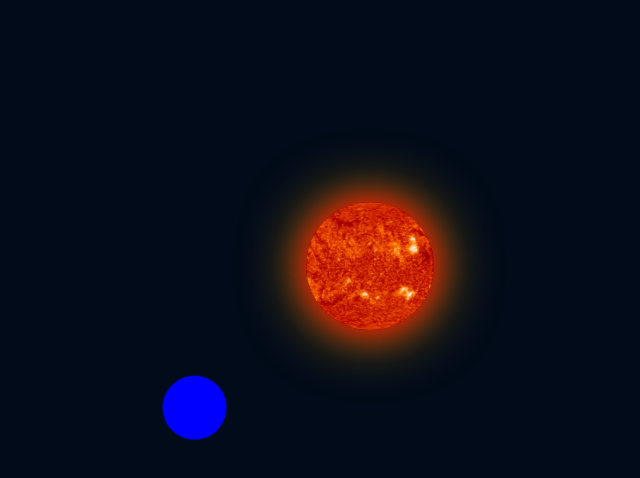
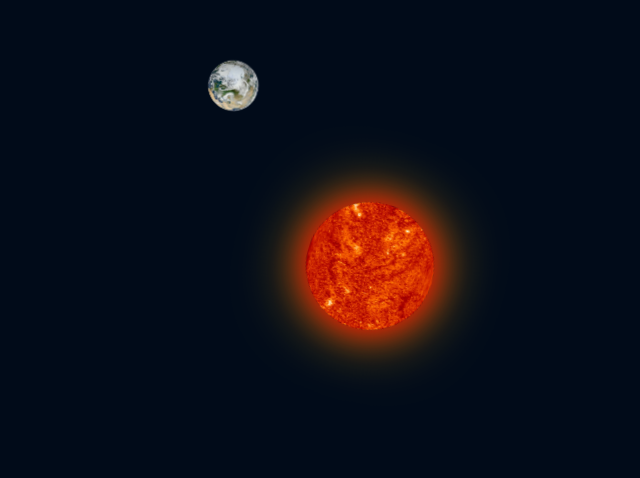
Before and after one commit to surpise/Solar-System, a React (Vite) app: page / in a window 1280 px wide. Shown: the part 134-612 px from the top of the page, without its empty margins (270-910 px from the left). Built offline with nearby package versions, Linux system fonts and the light colour scheme.

Commit message:
feat: 지구 공정 애니메이션 구현 #5
애니메이션 방식 변경
지구 공전 애니메이션 구현

```diff
--- a/src/styles/animation/Revolve.css
+++ b/src/styles/animation/Revolve.css
@@ -1,8 +1,8 @@
 @keyframes revolve {
-  from {
+  0% {
     transform: rotate(0);
   }
-  to {
+  100% {
     transform: rotate(359deg);
   }
 }
--- a/src/styles/animation/Rotate.css
+++ /dev/null
@@ -1,8 +0,0 @@
-@keyframes rotate {
-  from {
-    background-position: 0;
-  }
-  to {
-    background-position: -200%;
-  }
-}
--- a/src/styles/components/Earth.css
+++ b/src/styles/components/Earth.css
@@ -8,17 +8,22 @@
   width: 30vw;
   aspect-ratio: 1;
 
-  animation: revolve 10s linear infinite;
+  animation: revolve 365s linear infinite;
+  transform-origin: center;
 }
 
 .earth {
   position: absolute;
 
-  transform: translate(-40%, 50%);
+  transform: rotate(23deg);
 
   width: 5vw;
   aspect-ratio: 1;
 
   border-radius: 50%;
-  background-color: blue;
+
+  background: url(../../assets/earth.png);
+  background-size: 100% 100%;
+
+  animation: revolve 1s linear infinite;
 }
--- a/src/styles/components/Sun.css
+++ b/src/styles/components/Sun.css
@@ -1,4 +1,4 @@
-@import '../animation/Rotate.css';
+@import '../animation/Revolve.css';
 
 .sun {
   position: absolute;
@@ -8,14 +8,22 @@
 
   width: 10vw;
   aspect-ratio: 1;
+}
+
+.sun::before {
+  content: '';
+  position: absolute;
+
+  width: 10vw;
+  aspect-ratio: 1;
 
   border-radius: 50%;
   box-shadow:
-  0 0 2rem red,
-  0 0 4rem orange;
+    0 0 2rem red,
+    0 0 4rem orange;
 
   background: url(../../assets/sun.jpg);
   background-size: 200% 100%;
 
-  animation: rotate 10s linear infinite;
+  animation: revolve 27s linear infinite;
 }
```
Also changed, not shown: src/assets/earth.png (added).
